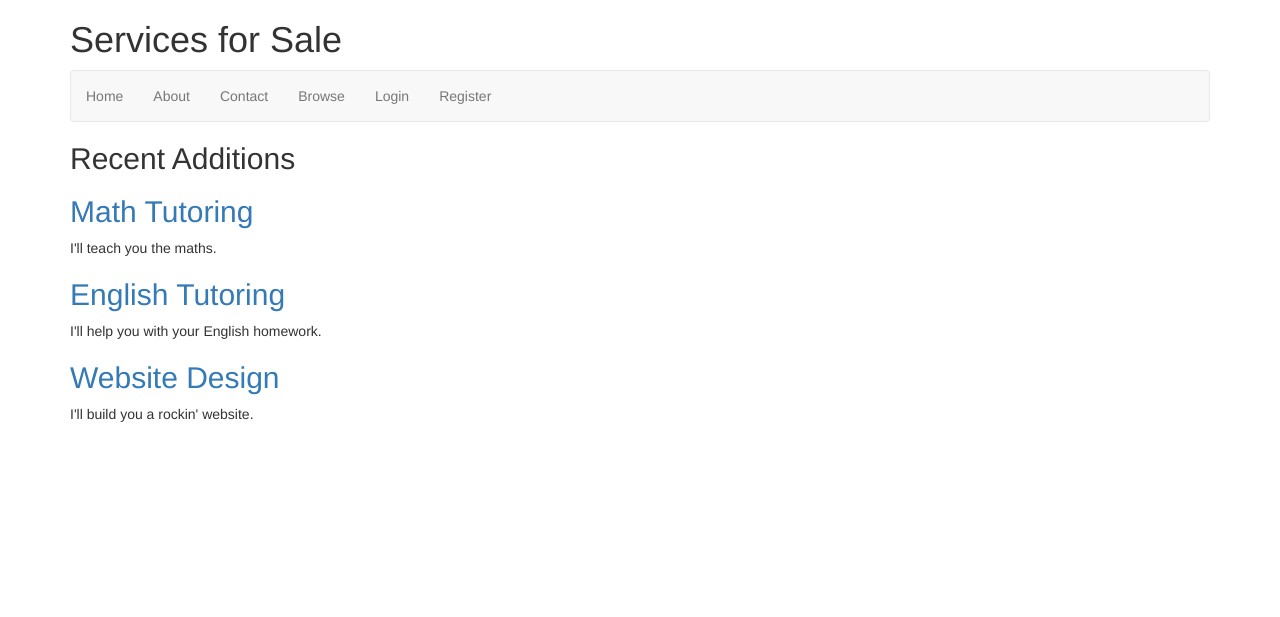
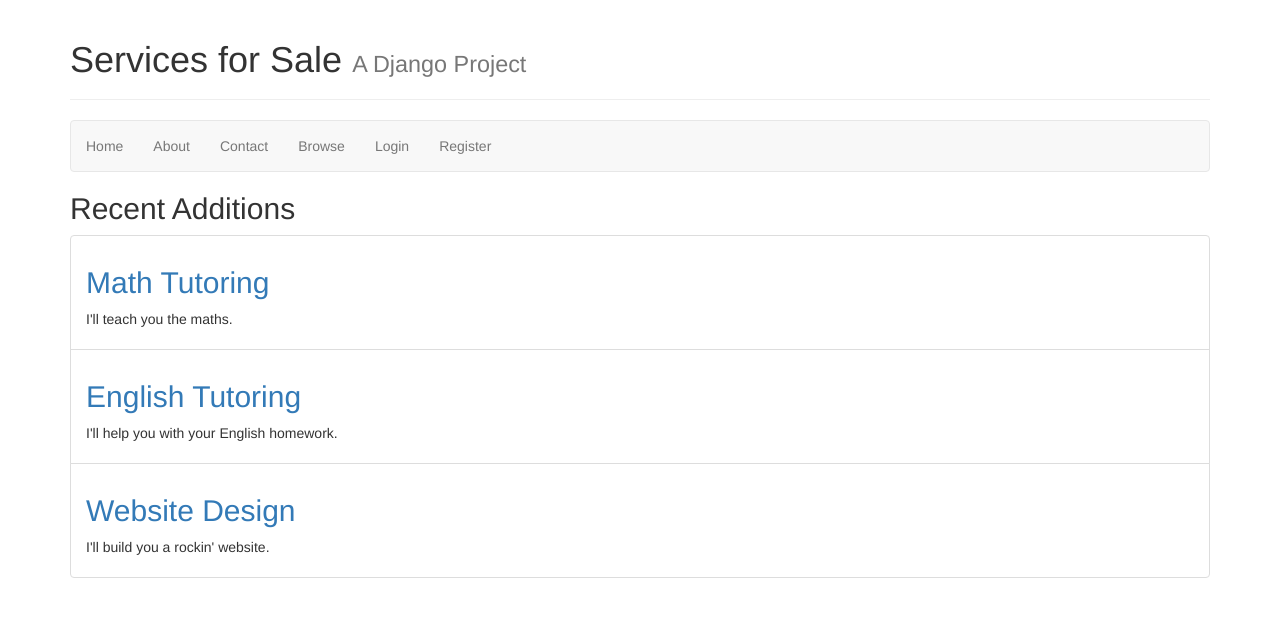
Before and after one commit to bjshively/hellowebapp, a Django app: page / in a window 1280 px wide. Shown: the top 617 px of the page. Run offline with Django 3.2, Linux system fonts and the light colour scheme; data comes from the database, SQL or seed files in the repository; both versions use the stored data as it was after the commit; some libraries are stand-ins or nearby versions.

Commit message:
Updated bootstrap styling in index view

```diff
--- a/collection/templates/index.html
+++ b/collection/templates/index.html
@@ -2,8 +2,12 @@
 {% block title %}Home - {{ block.super }}{% endblock %}
 {% block content %}
 <h2>Recent Additions</h2>
+<ul class="list-group">
 {% for service in services %}
+<li class="list-group-item">
 <h2><a href="{% url 'service_detail' slug=service.slug %}">{{ service.name }}</a></h2>
 <p>{{ service.description }}</p>
+</li>
 {% endfor %}
+</ul>
 {% endblock %}
--- a/collection/templates/layouts/base.html
+++ b/collection/templates/layouts/base.html
@@ -9,7 +9,9 @@
 <body>
     <div class="container">
     <header>
-        <h1>Services for Sale</h1>
+        <div class="page-header">
+        <h1>Services for Sale <small>A Django Project</small></h1>
+        </div>
         <nav class="navbar navbar-default">
             <ul class="nav navbar-nav">
                 <li><a href="{% url 'home' %}">Home</a></li>
--- a/collection/templates/services/edit_service.html
+++ b/collection/templates/services/edit_service.html
@@ -7,6 +7,6 @@
 <form role="form" action="" method="post">
     {% csrf_token %}
     {{ form.as_p }}
-    <button type="submit">Submit</button>
+    <button type="submit" class="btn btn-success">Submit</button>
 </form>
 {% endblock %}
```
Also changed, not shown: db.sqlite3.
